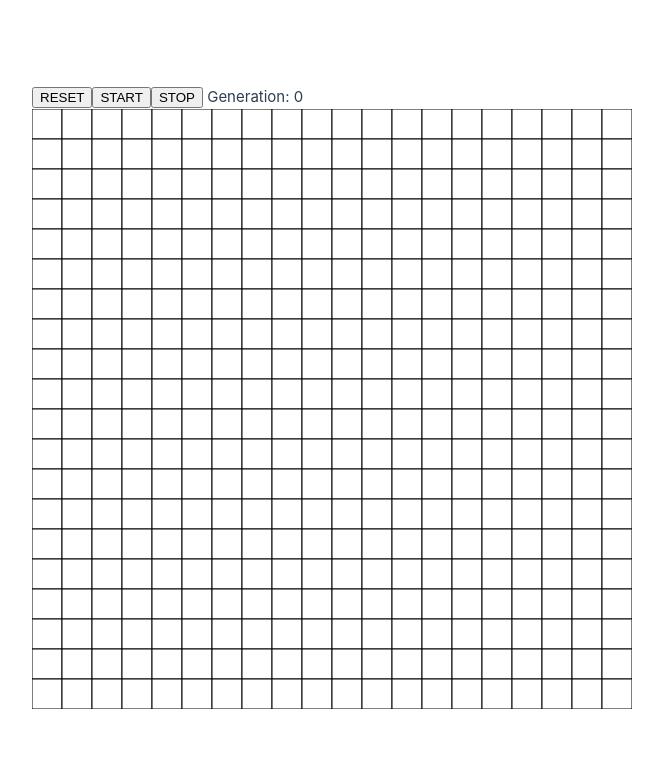
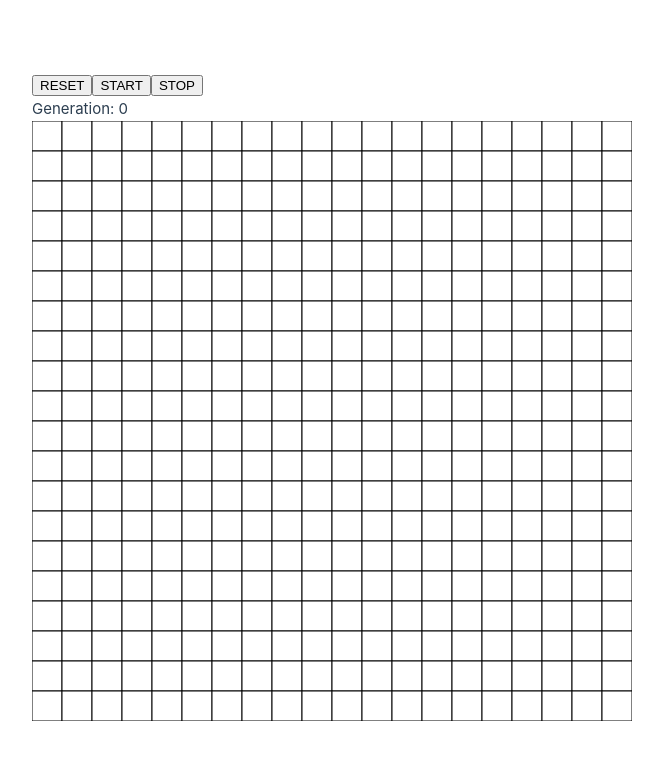
Before and after one commit to gasheva/life-game, a Vue app in the folder client/: page / in a window 1280 px wide. Shown: the top 760 px of the page, without its empty margins (0-663 px from the left). Built offline with nearby package versions, Linux system fonts and the light colour scheme.

Commit message:
Вынесены ui кнопок из TheGrid в родителя

```diff
--- a/client/src/App.vue
+++ b/client/src/App.vue
@@ -1,11 +1,21 @@
 <template>
     <main>
-        <TheGrid/>
+        <button @click="reset">RESET</button>
+        <button @click="play">START</button>
+        <button @click="stop">STOP</button>
+        <TheGrid ref="theGrid"/>
     </main>
 </template>
 
 <script setup>
 import TheGrid from '@/components/TheGrid.vue';
+import {ref} from 'vue';
+
+const theGrid = ref();
+
+const reset = () => theGrid.value.reset();
+const play = () => theGrid.value.play();
+const stop = () => theGrid.value.stop();
 </script>
 
 
--- a/client/src/components/TheGrid.vue
+++ b/client/src/components/TheGrid.vue
@@ -1,8 +1,5 @@
 <template>
     <div>
-        <button @click="reset">RESET</button>
-        <button @click="play">START</button>
-        <button @click="stop">STOP</button>
         Generation: {{ generation }}
         <canvas
                 id="canvas"
@@ -235,6 +232,7 @@ const calculateNextStep = () => {
     return newMatrix;
 };
 
+defineExpose({reset, play, stop})
 </script>
 
 <style scoped>
```
